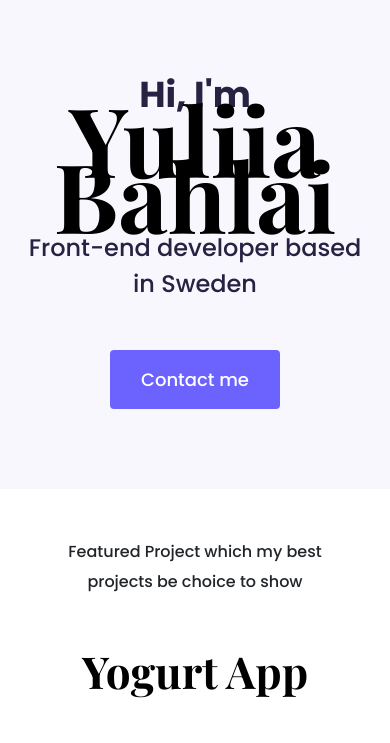
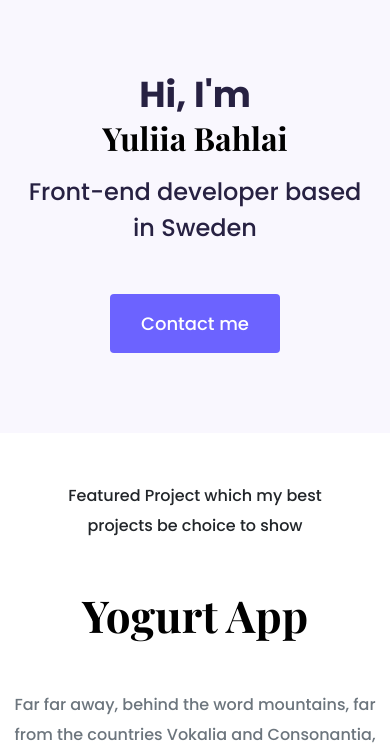
Before and after one commit to mrsjellybean/Project-week-3, a plain HTML site: page index.html in a window 390 px wide. Shown: the part 82-825 px from the top of the page. Drawn offline with nearby package versions, Linux system fonts and the light colour scheme.

Commit message:
made some @media changes

```diff
--- a/styles/style.css
+++ b/styles/style.css
@@ -186,6 +186,9 @@ footer .social-links a:hover {
     font-size: 44px;
     line-height: 56px;
   }
+  .hero h1 {
+    font-size: 2em;
+  }
   h2 {
     font-size: 44px;
   }
```
